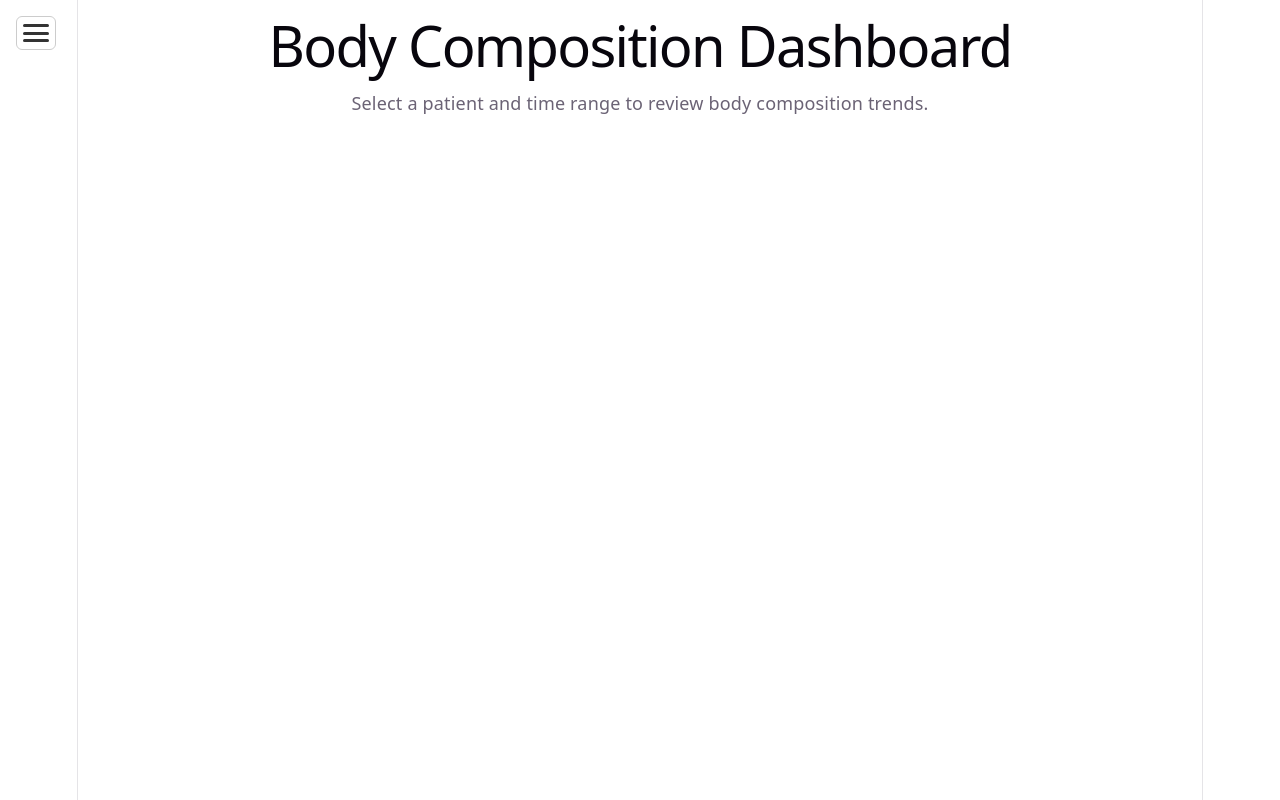
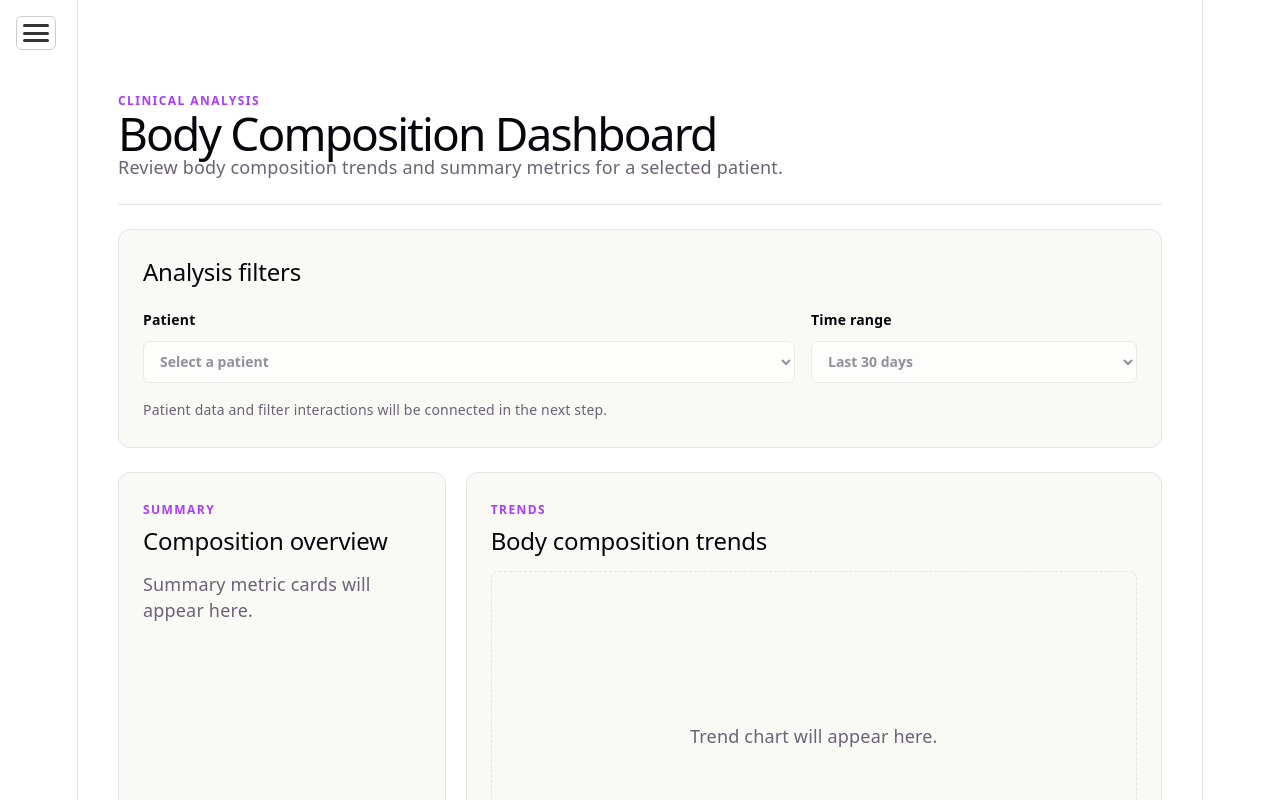
Before and after one commit to DragonScripter/pyramed, a React app in the folder frontend/: page /body-composition in a window 1280 px wide. Shown: the top 800 px of the page. Built offline with nearby package versions, Linux system fonts and the light colour scheme; no server answers; the HTML template or start-up script is replaced by a standard one.

Commit message:
feat: scaffold body composition layout

```diff
--- /dev/null
+++ b/frontend/src/pages/BodyCompositionDashboard.css
@@ -0,0 +1,147 @@
+.body-composition-dashboard {
+  width: min(100%, 1180px);
+  min-height: 100svh;
+  margin: 0 auto;
+  padding: 88px 40px 40px;
+  box-sizing: border-box;
+  display: grid;
+  gap: 24px;
+  text-align: left;
+}
+
+.body-composition-dashboard__header {
+  padding-bottom: 24px;
+  border-bottom: 1px solid var(--border);
+}
+
+.body-composition-dashboard__eyebrow,
+.body-composition-dashboard__section-label {
+  margin: 0;
+  color: var(--accent);
+  font-size: 12px;
+  font-weight: 700;
+  letter-spacing: 0.12em;
+  text-transform: uppercase;
+}
+
+.body-composition-dashboard__header h1 {
+  margin: 6px 0 8px;
+  font-size: clamp(30px, 4vw, 46px);
+  letter-spacing: -0.04em;
+}
+
+.body-composition-dashboard__description {
+  max-width: 680px;
+  color: var(--text);
+}
+
+.body-composition-dashboard__filters,
+.body-composition-dashboard__summary-panel,
+.body-composition-dashboard__trend-panel {
+  min-width: 0;
+  padding: 24px;
+  border: 1px solid var(--border);
+  border-radius: 12px;
+  background: var(--social-bg);
+  box-sizing: border-box;
+}
+
+.body-composition-dashboard__filters h2,
+.body-composition-dashboard__summary-panel h2,
+.body-composition-dashboard__trend-panel h2 {
+  margin: 4px 0 0;
+}
+
+.body-composition-dashboard__filter-grid {
+  display: grid;
+  grid-template-columns: minmax(0, 2fr) minmax(200px, 1fr);
+  gap: 16px;
+  margin-top: 20px;
+}
+
+.body-composition-dashboard__field {
+  display: grid;
+  gap: 8px;
+  color: var(--text-h);
+  font-size: 14px;
+  font-weight: 700;
+}
+
+.body-composition-dashboard__field select {
+  width: 100%;
+  min-height: 42px;
+  padding: 8px 12px;
+  border: 1px solid var(--border);
+  border-radius: 7px;
+  background: var(--bg);
+  color: var(--text);
+  font: inherit;
+}
+
+.body-composition-dashboard__field select:disabled {
+  cursor: not-allowed;
+  opacity: 0.7;
+}
+
+.body-composition-dashboard__filter-hint {
+  margin: 14px 0 0;
+  color: var(--text);
+  font-size: 14px;
+}
+
+.body-composition-dashboard__content {
+  display: grid;
+  grid-template-columns: minmax(260px, 0.8fr) minmax(0, 1.7fr);
+  gap: 20px;
+  align-items: stretch;
+}
+
+.body-composition-dashboard__summary-panel,
+.body-composition-dashboard__trend-panel {
+  display: flex;
+  flex-direction: column;
+}
+
+.body-composition-dashboard__summary-panel > p:not(.body-composition-dashboard__section-label) {
+  margin: 16px 0 0;
+  color: var(--text);
+}
+
+.body-composition-dashboard__chart-placeholder {
+  display: grid;
+  min-height: 280px;
+  place-items: center;
+  margin-top: 16px;
+  padding: 24px;
+  border: 1px dashed var(--border);
+  border-radius: 8px;
+  color: var(--text);
+  text-align: center;
+}
+
+@media (max-width: 800px) {
+  .body-composition-dashboard {
+    padding: 80px 24px 24px;
+  }
+
+  .body-composition-dashboard__content {
+    grid-template-columns: 1fr;
+  }
+}
+
+@media (max-width: 600px) {
+  .body-composition-dashboard {
+    gap: 16px;
+    padding: 72px 16px 16px;
+  }
+
+  .body-composition-dashboard__filters,
+  .body-composition-dashboard__summary-panel,
+  .body-composition-dashboard__trend-panel {
+    padding: 16px;
+  }
+
+  .body-composition-dashboard__filter-grid {
+    grid-template-columns: 1fr;
+  }
+}
--- a/frontend/src/pages/BodyCompositionDashboard.jsx
+++ b/frontend/src/pages/BodyCompositionDashboard.jsx
@@ -1,8 +1,71 @@
+import './BodyCompositionDashboard.css'
+
 function BodyCompositionDashboard() {
   return (
-    <main aria-labelledby="body-composition-dashboard-title">
-      <h1 id="body-composition-dashboard-title">Body Composition Dashboard</h1>
-      <p>Select a patient and time range to review body composition trends.</p>
+    <main
+      className="body-composition-dashboard"
+      aria-labelledby="body-composition-dashboard-title"
+    >
+      <header className="body-composition-dashboard__header">
+        <p className="body-composition-dashboard__eyebrow">Clinical analysis</p>
+        <h1 id="body-composition-dashboard-title">Body Composition Dashboard</h1>
+        <p className="body-composition-dashboard__description">
+          Review body composition trends and summary metrics for a selected patient.
+        </p>
+      </header>
+
+      <section
+        className="body-composition-dashboard__filters"
+        aria-labelledby="body-composition-filters-title"
+      >
+        <h2 id="body-composition-filters-title">Analysis filters</h2>
+        <div className="body-composition-dashboard__filter-grid">
+          <label className="body-composition-dashboard__field" htmlFor="body-composition-patient">
+            <span>Patient</span>
+            <select id="body-composition-patient" disabled>
+              <option>Select a patient</option>
+            </select>
+          </label>
+
+          <label className="body-composition-dashboard__field" htmlFor="body-composition-time-range">
+            <span>Time range</span>
+            <select id="body-composition-time-range" defaultValue="30d" disabled>
+              <option value="7d">Last 7 days</option>
+              <option value="30d">Last 30 days</option>
+              <option value="1y">Last year</option>
+              <option value="custom">Custom range</option>
+            </select>
+          </label>
+        </div>
+        <p className="body-composition-dashboard__filter-hint">
+          Patient data and filter interactions will be connected in the next step.
+        </p>
+      </section>
+
+      <section
+        className="body-composition-dashboard__content"
+        aria-label="Body composition analysis results"
+      >
+        <section
+          className="body-composition-dashboard__summary-panel"
+          aria-labelledby="body-composition-summary-title"
+        >
+          <p className="body-composition-dashboard__section-label">Summary</p>
+          <h2 id="body-composition-summary-title">Composition overview</h2>
+          <p>Summary metric cards will appear here.</p>
+        </section>
+
+        <section
+          className="body-composition-dashboard__trend-panel"
+          aria-labelledby="body-composition-trends-title"
+        >
+          <p className="body-composition-dashboard__section-label">Trends</p>
+          <h2 id="body-composition-trends-title">Body composition trends</h2>
+          <div className="body-composition-dashboard__chart-placeholder">
+            Trend chart will appear here.
+          </div>
+        </section>
+      </section>
     </main>
   )
 }
```
Also changed, not shown: 1 other file (tests, documents, lock files or other folders).
